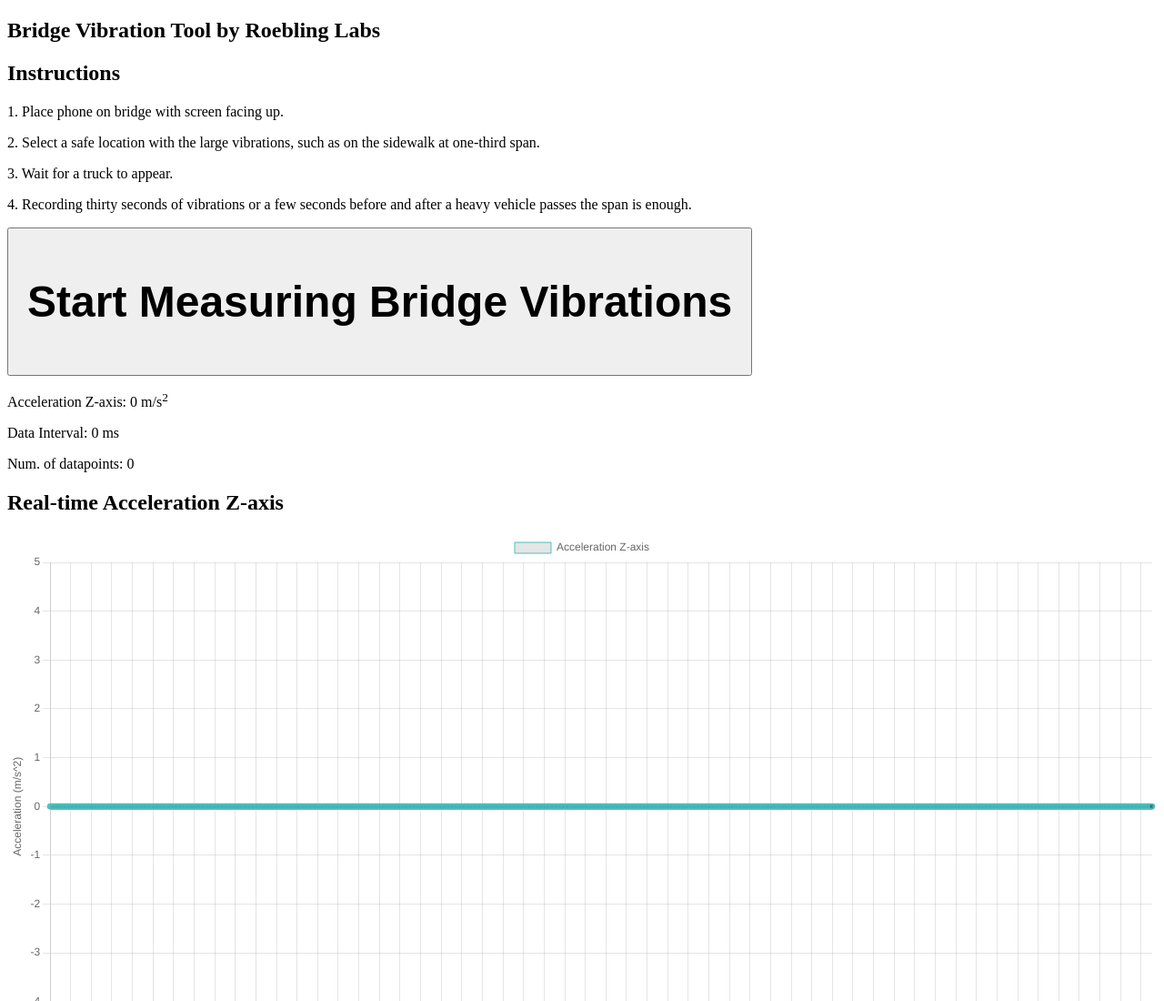
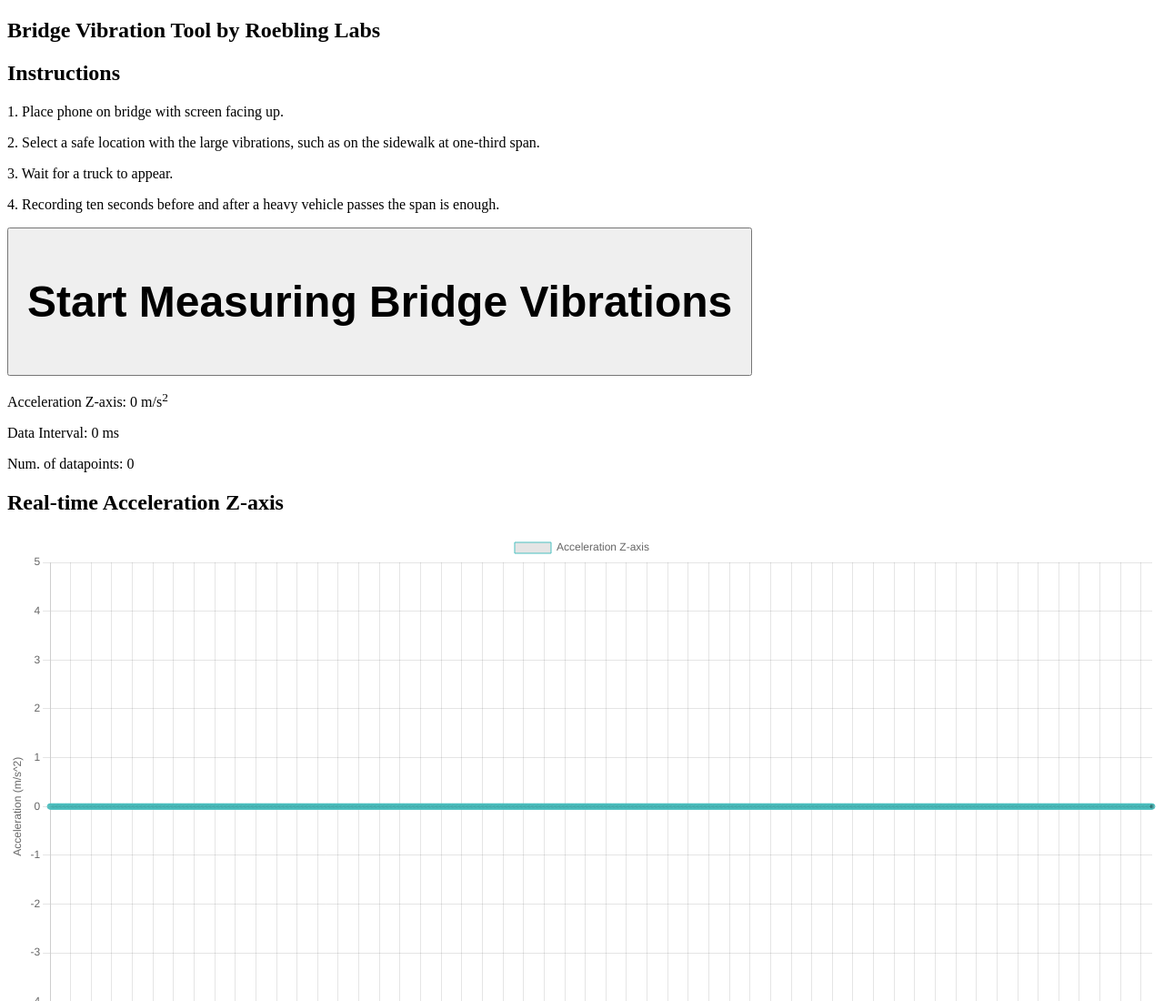
Before and after one commit to roeblinglabs/IBC-Demo, a plain HTML site: page index.html in a window 1280 px wide. Shown: the top 1100 px of the page at 91% size. Drawn offline with nearby package versions, Linux system fonts and the light colour scheme.

Commit message:
Update index.html

```diff
--- a/index.html
+++ b/index.html
@@ -18,7 +18,7 @@
       <p>1. Place phone on bridge with screen facing up.</p>
       <p>2. Select a safe location with the large vibrations, such as on the sidewalk at one-third span.</p>
       <p>3. Wait for a truck to appear.</p>
-      <p>4. Recording thirty seconds of vibrations or a few seconds before and after a heavy vehicle passes the span is enough.</p>
+      <p>4. Recording ten seconds before and after a heavy vehicle passes the span is enough.</p>
 
       <div class="p-3 mb-2 bg-secondary" id="demo-div">
         <button id="start_demo" class="btn btn-lg btn-success py-1">
```
